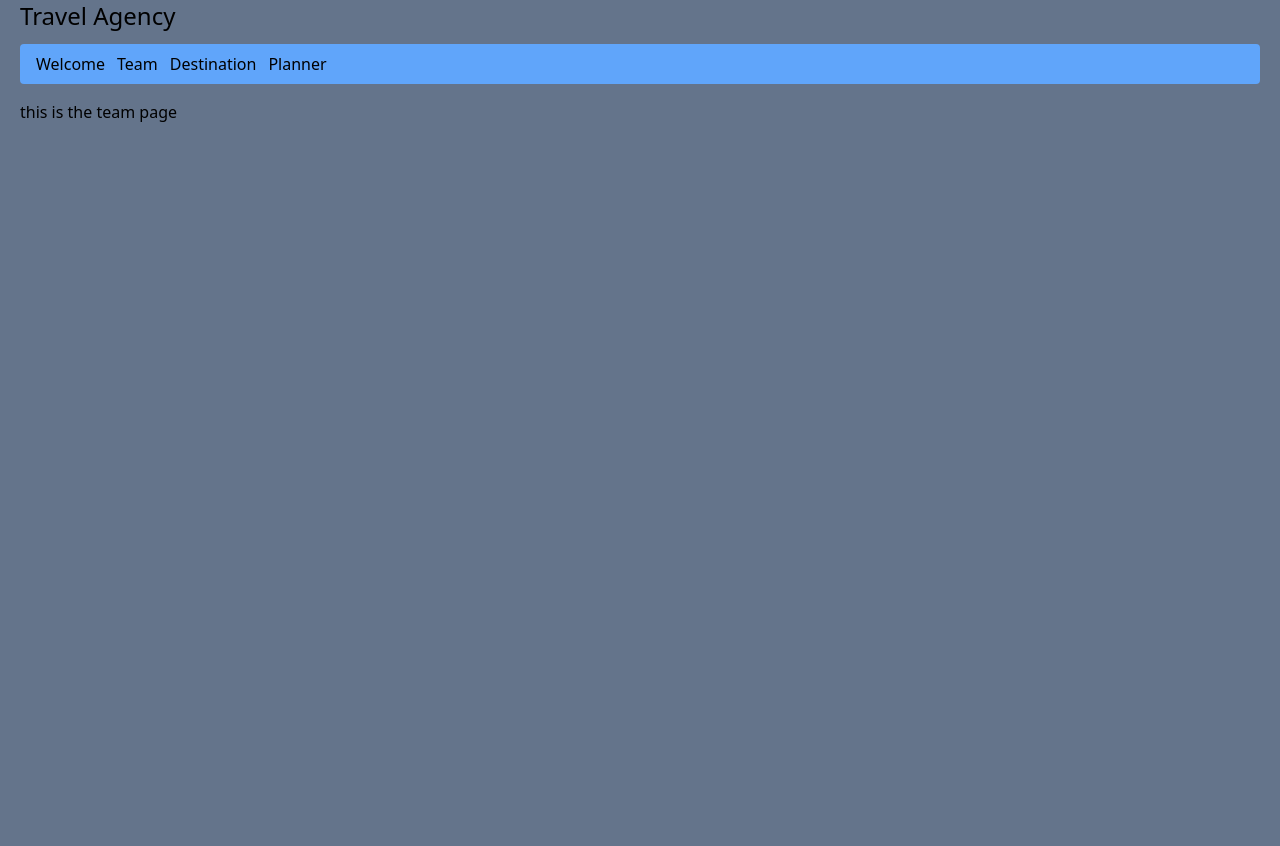
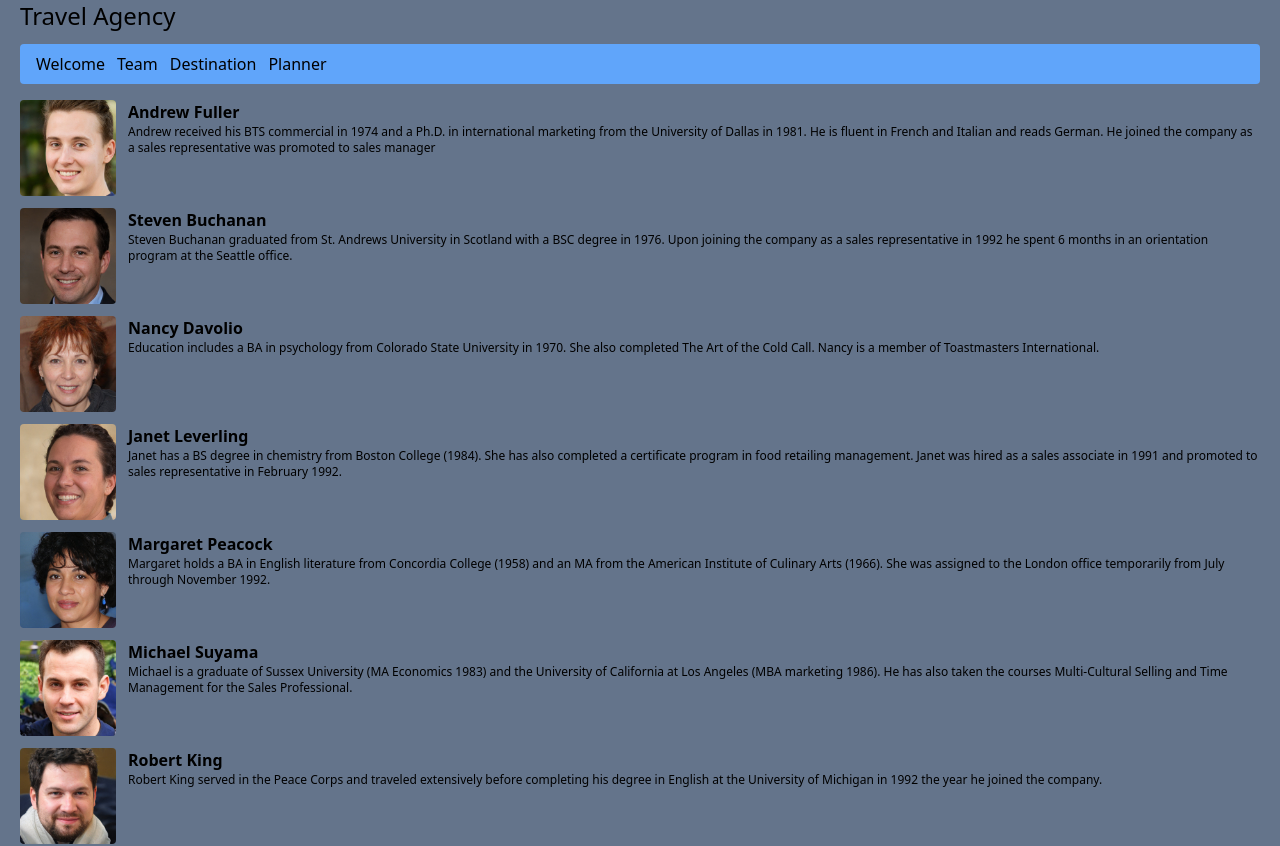
Before and after one commit to Yokosumi/vite_react_browser-router_travel_site, a React (Vite) app: page /team in a window 1280 px wide. Shown: the top 846 px of the page. Before the commit the page ends 800 px from the top, so only its background shows below. Built offline with nearby package versions, Linux system fonts and the light colour scheme.

Commit message:
PageTeam done

```diff
--- a/src/pages/PageTeam.tsx
+++ b/src/pages/PageTeam.tsx
@@ -1,3 +1,24 @@
+import employees from "../data/employees.json";
+
 export const PageTeam = () => {
-	return <p>this is the team page</p>;
+	return (
+		<>
+			{employees.map(employee => {
+				return (
+					<div className="flex mb-3 gap-3" key={employee.employeeID}>
+						<img
+							className="w-24 h-fit rounded"
+							src={`images/employees/employee_${employee.employeeID}.jpg`}
+						/>
+						<div>
+							<p className="font-semibold">
+								{employee.firstName} {employee.lastName}
+							</p>
+							<p className="text-xs">{employee.notes}</p>
+						</div>
+					</div>
+				);
+			})}
+		</>
+	);
 };
```
